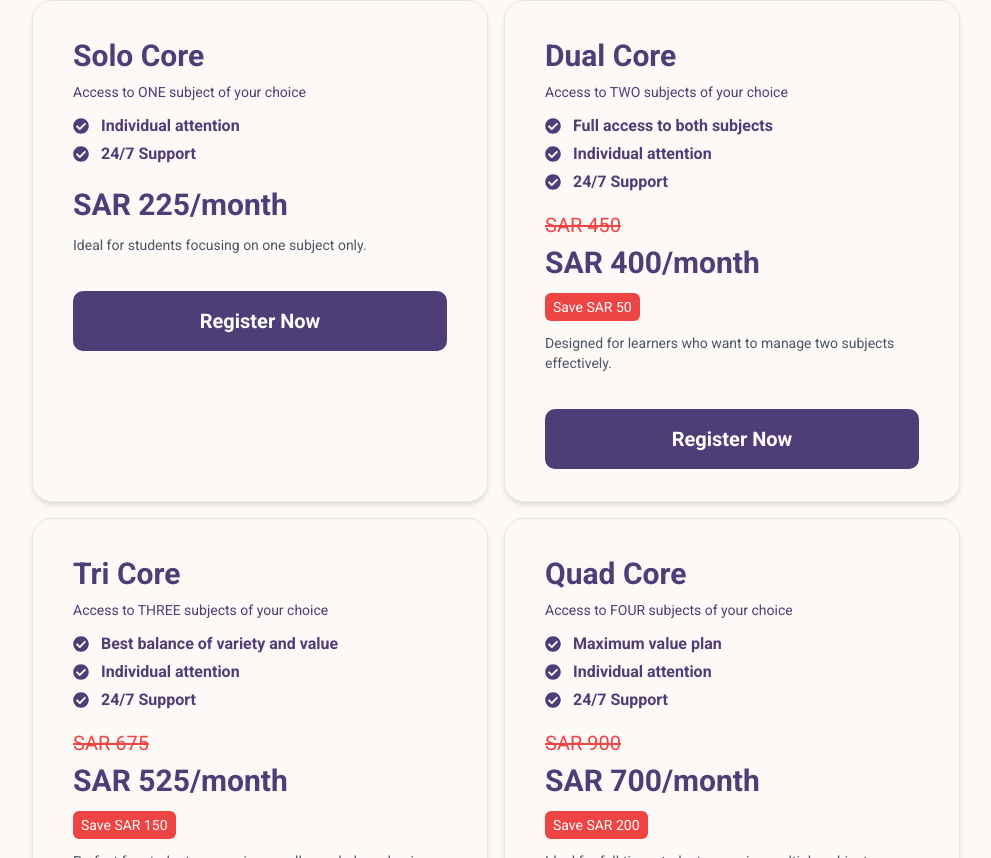
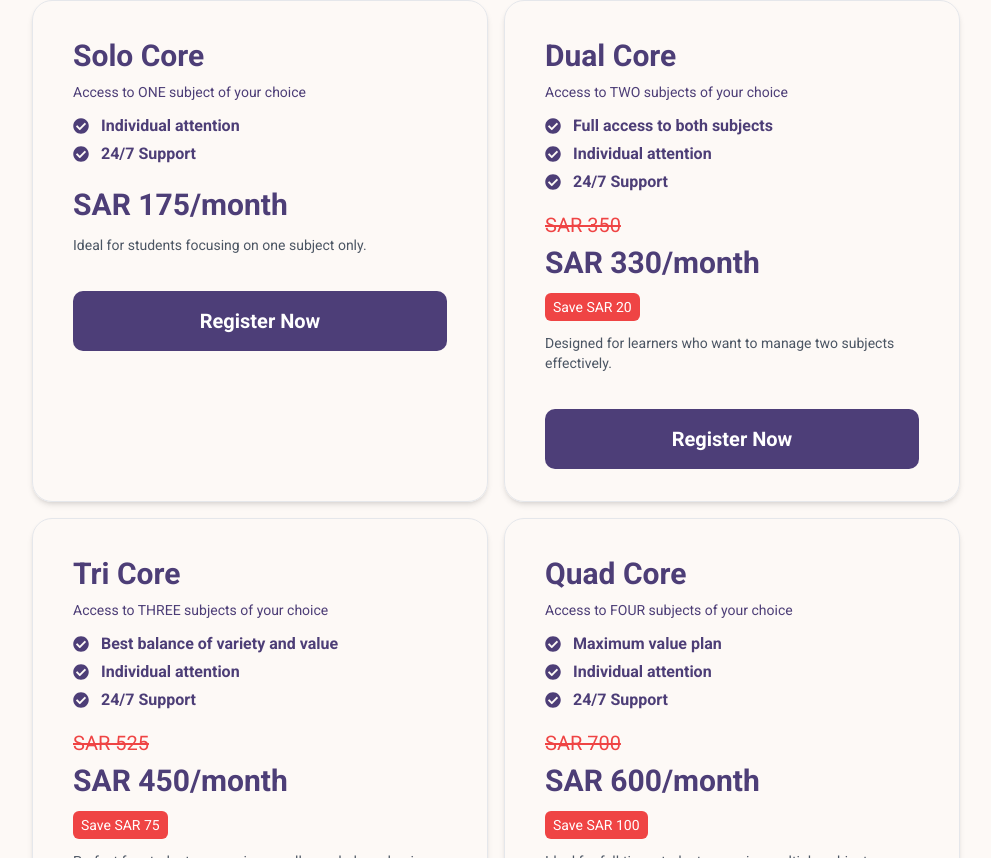
Before and after one commit to muazarif12/rootsacademy, a React (Create React App) app: page /pricing in a window 1280 px wide. Shown: the part 642-1500 px from the top of the page, without its empty margins (144-1135 px from the left). Built offline with nearby package versions, Linux system fonts and the light colour scheme; a web font is replaced by a local one.

Commit message:
Pricing updated

```diff
--- a/src/components/Pricingplans.js
+++ b/src/components/Pricingplans.js
@@ -11,7 +11,7 @@ const plansData = {
     {
       title: "Solo Core",
       subtitle: "Access to ONE subject of your choice",
-      price: "SAR 225/month",
+      price: "SAR 175/month",
       originalPrice: null,
       discount: null,
       features: [
@@ -24,9 +24,9 @@ const plansData = {
     {
       title: "Dual Core",
       subtitle: "Access to TWO subjects of your choice",
-      price: "SAR 400/month",
-      originalPrice: "SAR 450",
-      discount: "Save SAR 50",
+      price: "SAR 330/month",
+      originalPrice: "SAR 350",
+      discount: "Save SAR 20",
       features: [
         "Full access to both subjects",
         "Individual attention",
@@ -38,9 +38,9 @@ const plansData = {
     {
       title: "Tri Core",
       subtitle: "Access to THREE subjects of your choice",
-      price: "SAR 525/month",
-      originalPrice: "SAR 675",
-      discount: "Save SAR 150",
+      price: "SAR 450/month",
+      originalPrice: "SAR 525",
+      discount: "Save SAR 75",
       features: [
         "Best balance of variety and value",
         "Individual attention",
@@ -52,9 +52,9 @@ const plansData = {
     {
       title: "Quad Core",
       subtitle: "Access to FOUR subjects of your choice",
-      price: "SAR 700/month",
-      originalPrice: "SAR 900",
-      discount: "Save SAR 200",
+      price: "SAR 600/month",
+      originalPrice: "SAR 700",
+      discount: "Save SAR 100",
       features: [
         "Maximum value plan",
         "Individual attention",
@@ -81,8 +81,8 @@ const plansData = {
     {
       title: "Dual Core",
       subtitle: "Access to TWO subjects of your choice",
-      price: "SAR 400/month",
-      originalPrice: "SAR 450",
+      price: "SAR 350/month",
+      originalPrice: "SAR 400",
       discount: "Save SAR 50",
       features: [
         "Full access to both subjects",
@@ -95,8 +95,8 @@ const plansData = {
     {
       title: "Tri Core",
       subtitle: "Access to THREE subjects of your choice",
-      price: "SAR 525/month",
-      originalPrice: "SAR 675",
+      price: "SAR 450/month",
+      originalPrice: "SAR 600",
       discount: "Save SAR 150",
       features: [
         "Best balance of variety and value",
@@ -109,8 +109,8 @@ const plansData = {
     {
       title: "Quad Core",
       subtitle: "Access to FOUR subjects of your choice",
-      price: "SAR 700/month",
-      originalPrice: "SAR 900",
+      price: "SAR 600/month",
+      originalPrice: "SAR 800",
       discount: "Save SAR 200",
       features: [
         "Maximum value plan",
@@ -125,7 +125,7 @@ const plansData = {
     {
       title: "Solo Core",
       subtitle: "Access to ONE subject of your choice",
-      price: "SAR 225/month",
+      price: "SAR 200/month",
       originalPrice: null,
       discount: null,
       features: [
@@ -139,8 +139,8 @@ const plansData = {
     {
       title: "Dual Core",
       subtitle: "Access to TWO subjects of your choice",
-      price: "SAR 400/month",
-      originalPrice: "SAR 450",
+      price: "SAR 350/month",
+      originalPrice: "SAR 400",
       discount: "Save SAR 50",
       features: [
         "Full access to both subjects",
@@ -154,8 +154,8 @@ const plansData = {
     {
       title: "Tri Core",
       subtitle: "Access to THREE subjects of your choice",
-      price: "SAR 525/month",
-      originalPrice: "SAR 675",
+      price: "SAR 450/month",
+      originalPrice: "SAR 600",
       discount: "Save SAR 150",
       features: [
         "Best balance of variety and value",
@@ -169,8 +169,8 @@ const plansData = {
     {
       title: "Quad Core",
       subtitle: "Access to FOUR subjects of your choice",
-      price: "SAR 700/month",
-      originalPrice: "SAR 900",
+      price: "SAR 600/month",
+      originalPrice: "SAR 800",
       discount: "Save SAR 200",
       features: [
         "Maximum value plan",
```
